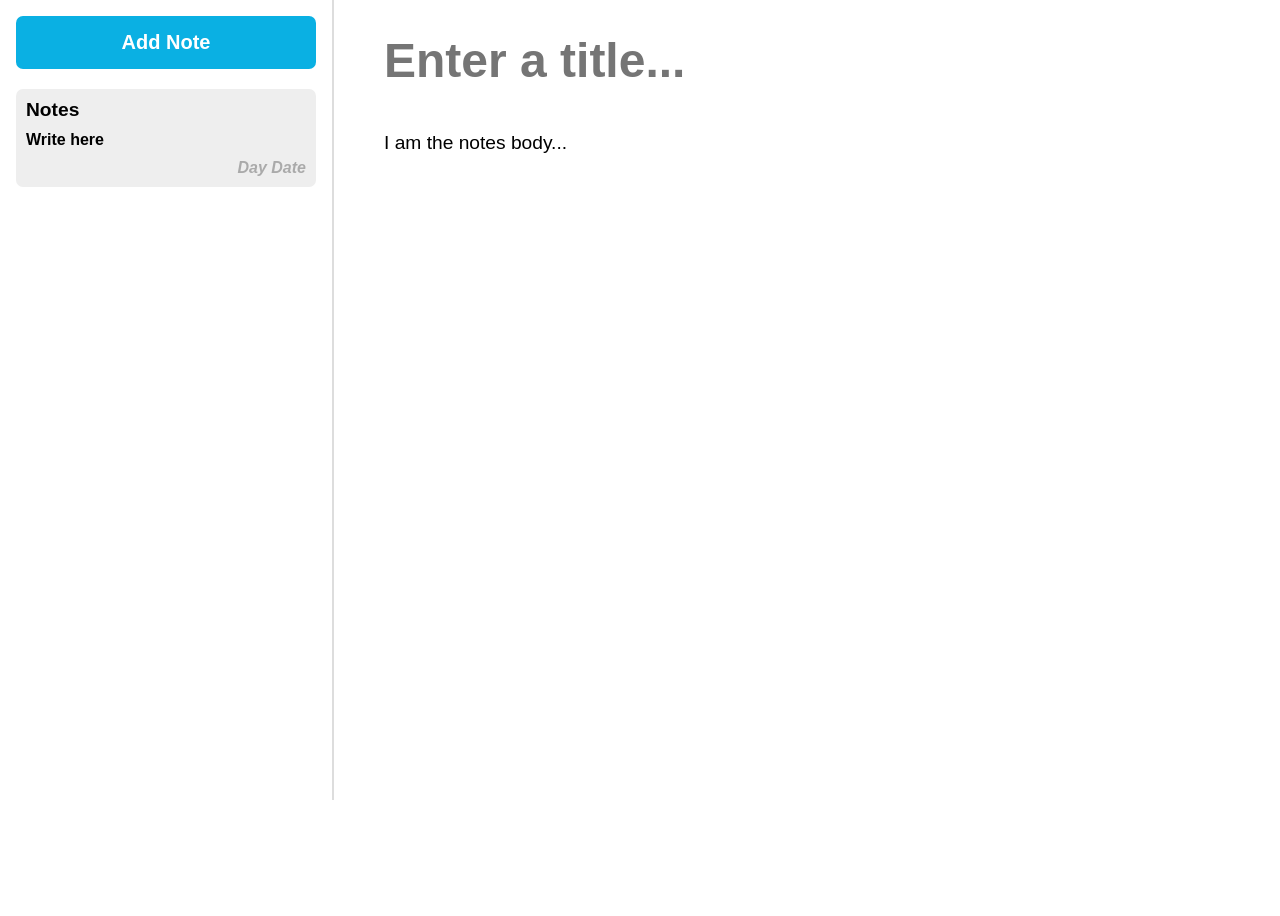
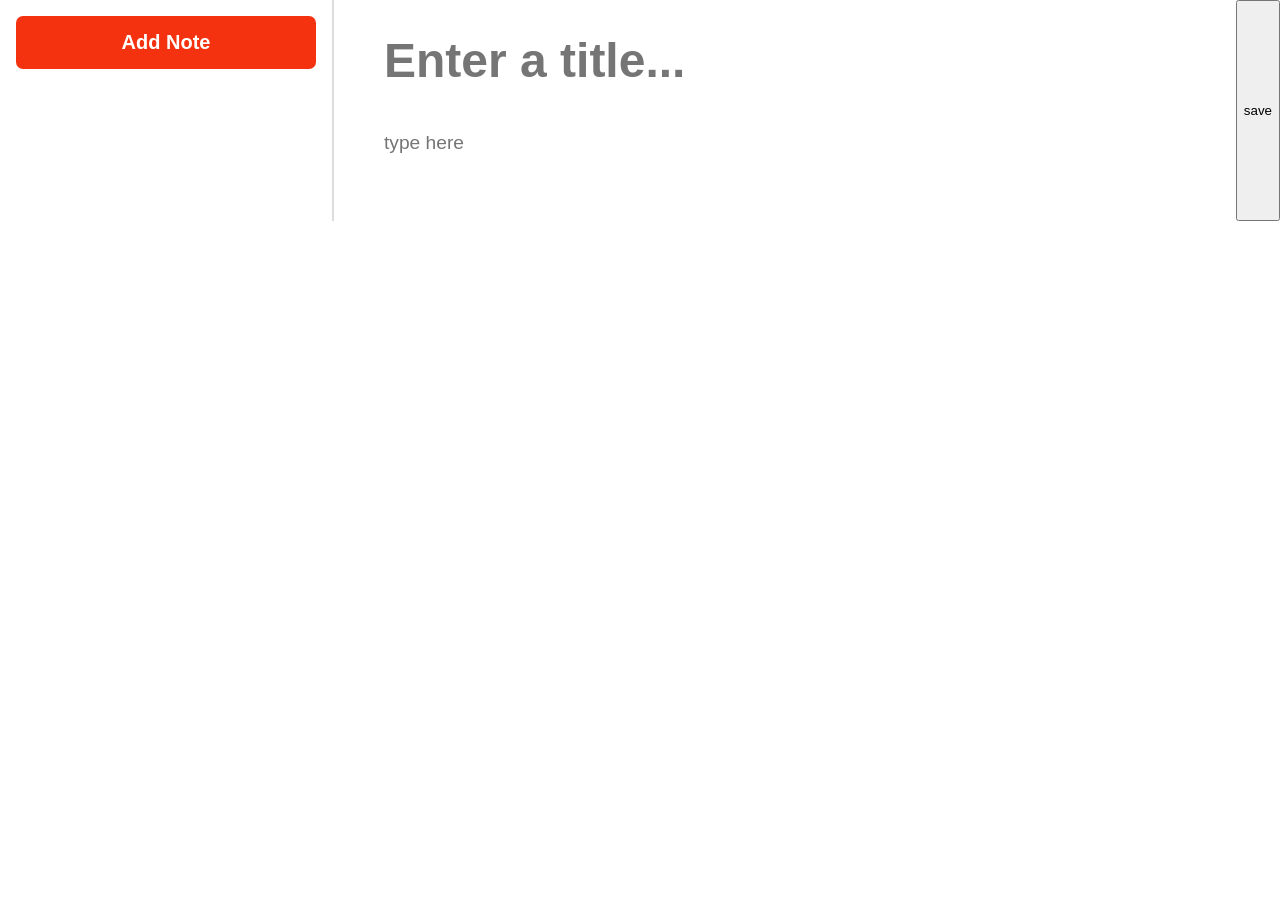
Before and after one commit to jayendraakhil/Notesapp, a Flask app: template notesapp/templates/notes.html in a window 1280 px wide. Before the commit the page ends 800 px from the top, so only its background shows below. Run offline with Flask 3, Linux system fonts and the light colour scheme; the template is opened without the code that fills it, so the values that code supplies are empty.

Commit message:
Update notes.html

```diff
--- a/notesapp/templates/notes.html
+++ b/notesapp/templates/notes.html
@@ -4,27 +4,205 @@
     <meta charset="UTF-8">
     <meta http-equiv="X-UA-Compatible" content="IE=edge">
     <meta name="viewport" content="width=device-width, initial-scale=1.0">
-    <title></title>
-    <link rel="stylesheet" href="{{ url_for('static', filename='main.css') }}">
+    <title>Notes App</title>
+    <style>
+        html,
+        body {
+            height: 100%;
+            margin: 0;
+        }
+
+        .notes {
+            display: flex;
+            height: 100%;
+        }
+
+        .notes * {
+            font-family: sans-serif;
+        }
+
+        .notes__sidebar {
+            border-right: 2px solid #dddddd;
+            flex-shrink: 0;
+            overflow-y: auto;
+            padding: 1em;
+            width: 300px;
+        }
+
+        .notes__add {
+            background: #f42e0bfa;
+            border: none;
+            border-radius: 7px;
+            color: #ffffff;
+            cursor: pointer;
+            font-size: 1.25em;
+            font-weight: bold;
+            margin-bottom: 1em;
+            padding: 0.75em 0;
+            width: 100%;
+        }
+
+        .notes__add:hover {
+            background: #c03e39;
+        }
+
+        .notes__list-item {
+            cursor: pointer;
+        }
+
+        .notes__list-item--selected {
+            background: #eeeeee;
+            border-radius: 7px;
+            font-weight: bold;
+        }
+
+        .notes__small-title,
+        .notes__small-updated {
+            padding: 10px;
+        }
+
+        .notes__small-title {
+            font-size: 1.2em;
+        }
+
+        .notes__small-body {
+            padding: 0 10px;
+        }
+
+        .notes__small-updated {
+            color: #aaaaaa;
+            font-style: italic;
+            text-align: right;
+        }
+
+        .notes__preview {
+            display: flex;
+            flex-direction: column;
+            padding: 2em 3em;
+            flex-grow: 1;
+        }
+
+        .notes__title,
+        .notes__body {
+            border: none;
+            outline: none;
+            width: 100%;
+        }
+
+        .notes__title {
+            font-size: 3em;
+            font-weight: bold;
+        }
+
+        .notes__body {
+            flex-grow: 1;
+            font-size: 1.2em;
+            line-height: 1.5;
+            margin-top: 2em;
+            resize: none;
+            min-height: 500%;
+        }
+    </style>
 </head>
 <body>
-    <div class="notes" id="app">
+    <form method ='POST' action="/notes">
+        <div class="notes" id="notes">
         <div class="notes__sidebar">
             <button class="notes__add" type="button">Add Note</button>
-            <div class="notes__list">
-                <div class="notes__list-item notes__list-item--selected">
-                    <div class="notes__small-title"> Notes</div>
-                    <div class="notes__small-body">Write here</div>
-                    <div class="notes__small-updated">Day Date</div>
-                </div>
-            </div>
+            <div class="notes__list"></div>
         </div>
-        <div class="notes__preview">
-            <input class="notes__title" type="text" placeholder="Enter a title...">
-            <textarea class="notes__body">I am the notes body...</textarea>
+        <div class="notes__preview"  >
+            <input class="notes__title" type="text" id=" text" name="notes" placeholder="Enter a title...">
+            <textarea class="notes__body" name="text" placeholder="type here"></textarea>
         </div>
-    </div>
-    <script src="{{url_for('static', filename='main.js')}}" type="module"></script>
+        <button class="notes__submit" type="submit">save</button>
+        </div>
+    </form>
 
+
+
+<script>
+    // Wait for the DOM to load
+    document.addEventListener('DOMContentLoaded', function() {
+        // Get the necessary elements
+        var addButton = document.querySelector('.notes__add');
+        var list = document.querySelector('.notes__list');
+        var titleInput = document.querySelector('.notes__title');
+        var bodyInput = document.querySelector('.notes__body');
+
+        // Add Note button click event
+        addButton.addEventListener('click', function() {
+            // Create a new note item
+            var newNote = document.createElement('div');
+            newNote.classList.add('notes__list-item');
+
+            // Create elements for the note title, body, and updated timestamp
+            var noteTitle = document.createElement('div');
+            noteTitle.classList.add('notes__small-title');
+            noteTitle.textContent = titleInput.value;
+
+            var noteBody = document.createElement('div');
+            noteBody.classList.add('notes__small-body');
+            noteBody.textContent = bodyInput.value;
+
+            var noteUpdated = document.createElement('div');
+            noteUpdated.classList.add('notes__small-updated');
+            noteUpdated.textContent = getCurrentTimestamp();
+
+            // Create a delete button for the note item
+            var deleteButton = document.createElement('button');
+            deleteButton.classList.add('notes__delete');
+            deleteButton.textContent = 'Delete';
+
+            // Delete button click event
+            deleteButton.addEventListener('click', function() {
+                // Remove the note item from the list
+                list.removeChild(newNote);
+                clearPreview();
+            });
+
+            // Note item click event
+            newNote.addEventListener('click', function() {
+                // Deselect all other notes
+                var selectedNote = document.querySelector('.notes__list-item--selected');
+                if (selectedNote) {
+                    selectedNote.classList.remove('notes__list-item--selected');
+                }
+
+                // Select the clicked note
+                newNote.classList.add('notes__list-item--selected');
+
+                // Update the preview with the note content
+                titleInput.value = noteTitle.textContent;
+                bodyInput.value = noteBody.textContent;
+            });
+
+            // Append the elements to the new note item
+            newNote.appendChild(noteTitle);
+            newNote.appendChild(noteBody);
+            newNote.appendChild(noteUpdated);
+            newNote.appendChild(deleteButton);
+
+            // Clear the title and body inputs
+            clearPreview();
+
+            // Add the new note item to the list
+            list.appendChild(newNote);
+        });
+
+        // Helper function to get the current timestamp
+        function getCurrentTimestamp() {
+            var now = new Date();
+            var options = { weekday: 'long', hour: 'numeric', minute: 'numeric' };
+            return now.toLocaleDateString('en-US', options);
+        }
+
+        // Helper function to clear the preview area
+        function clearPreview() {
+            titleInput.value = '';
+            bodyInput.value = '';
+        }
+    });
+</script>
 </body>
 </html>
```
